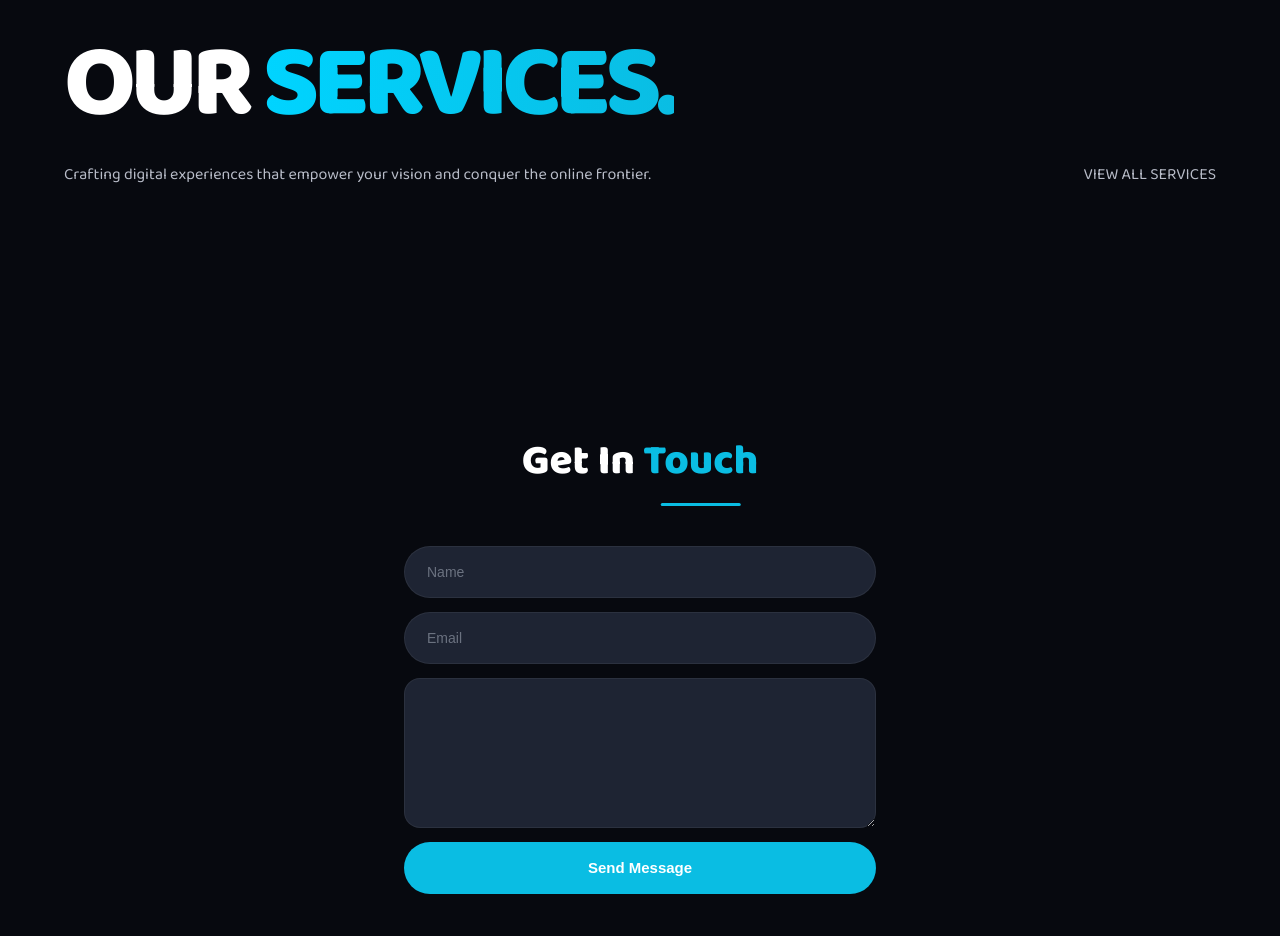
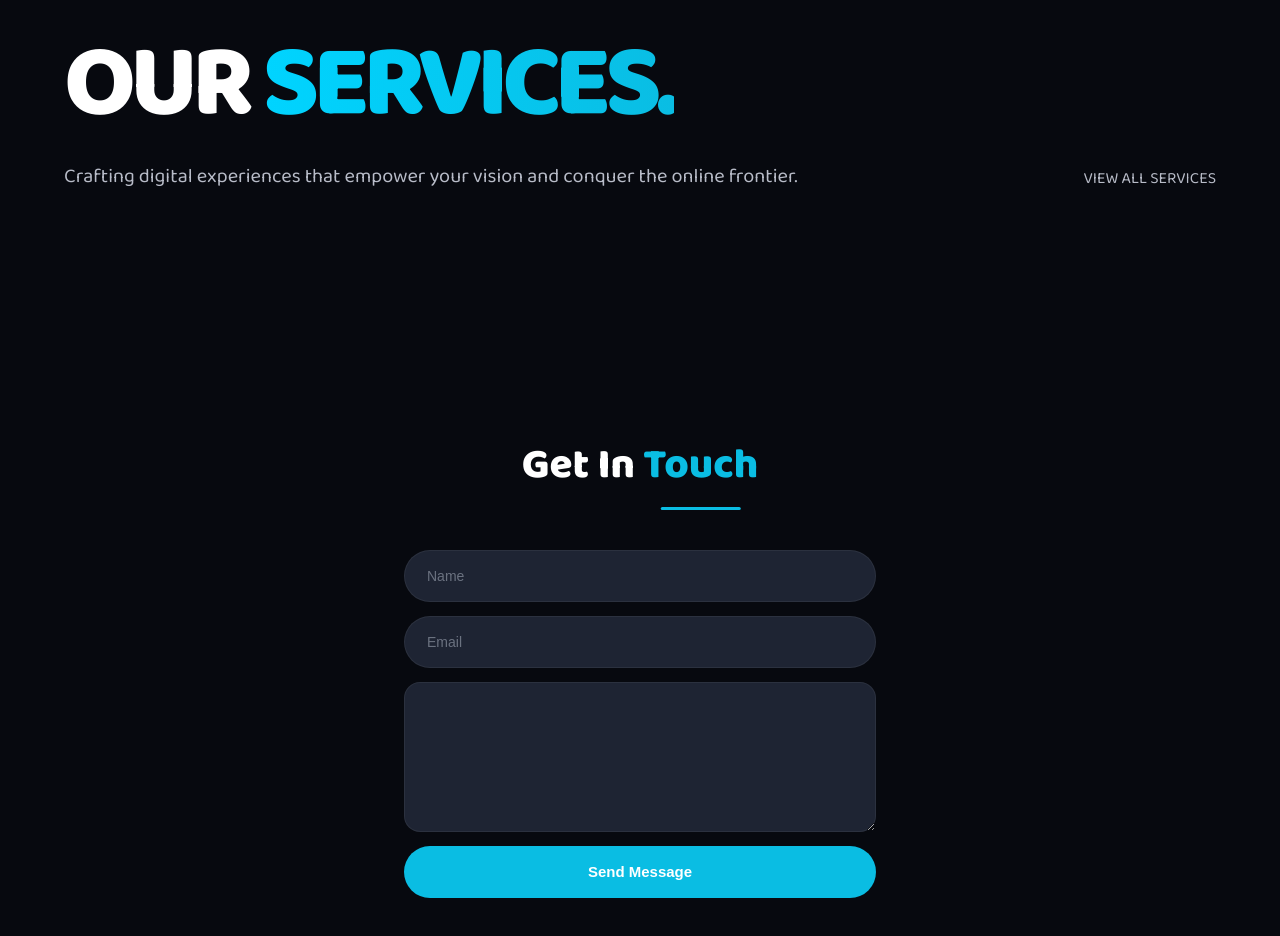
Before and after one commit to ThinulaNimneth/Portforlio_Website, a plain HTML site: page index.html in a window 1280 px wide. Shown: the part 5652-6588 px from the top of the page. Drawn offline with Linux system fonts and the light colour scheme.

Commit message:
services update

```diff
--- a/style.css
+++ b/style.css
@@ -1980,6 +1980,9 @@ img {
 
 .services-subtitle_web{
   font-family: var(--font);
+  font-size: 20px;
+  line-height: 1.5;
+  color: var(--text);
 }
 
 
```
